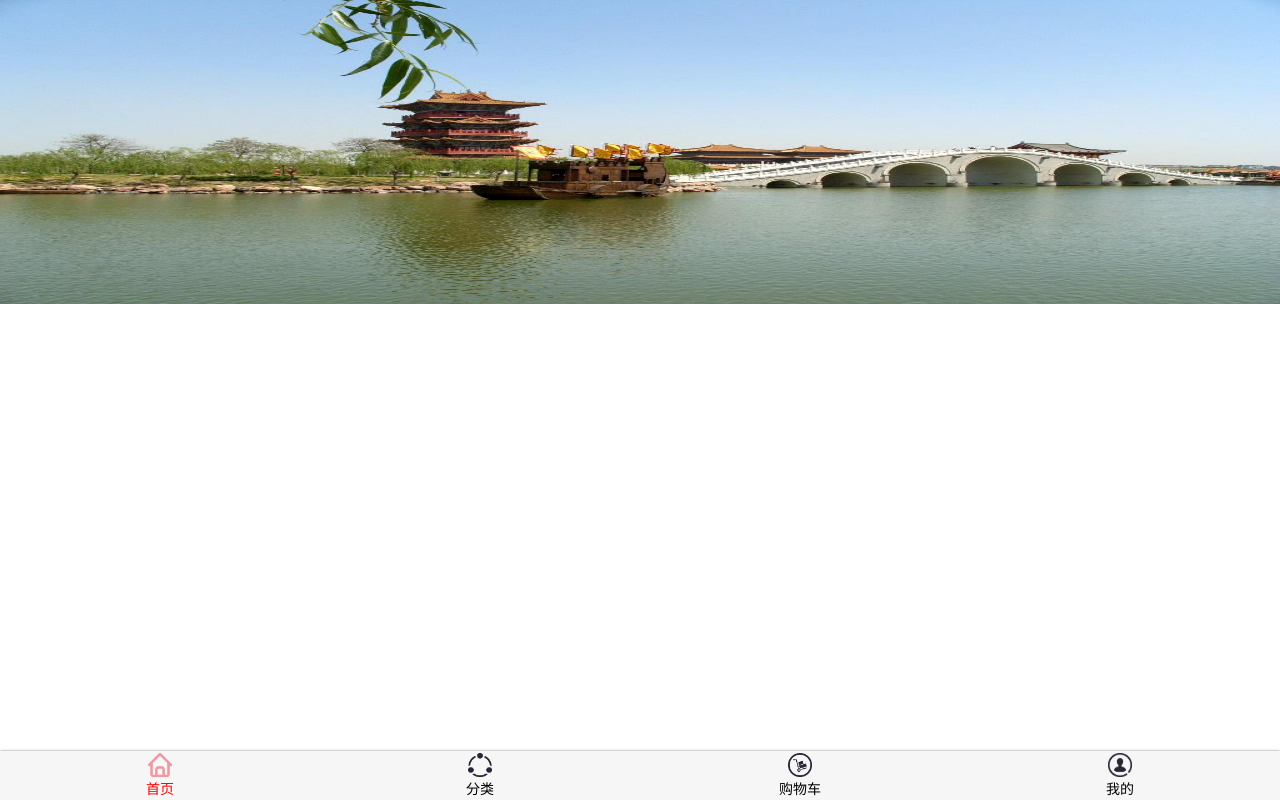
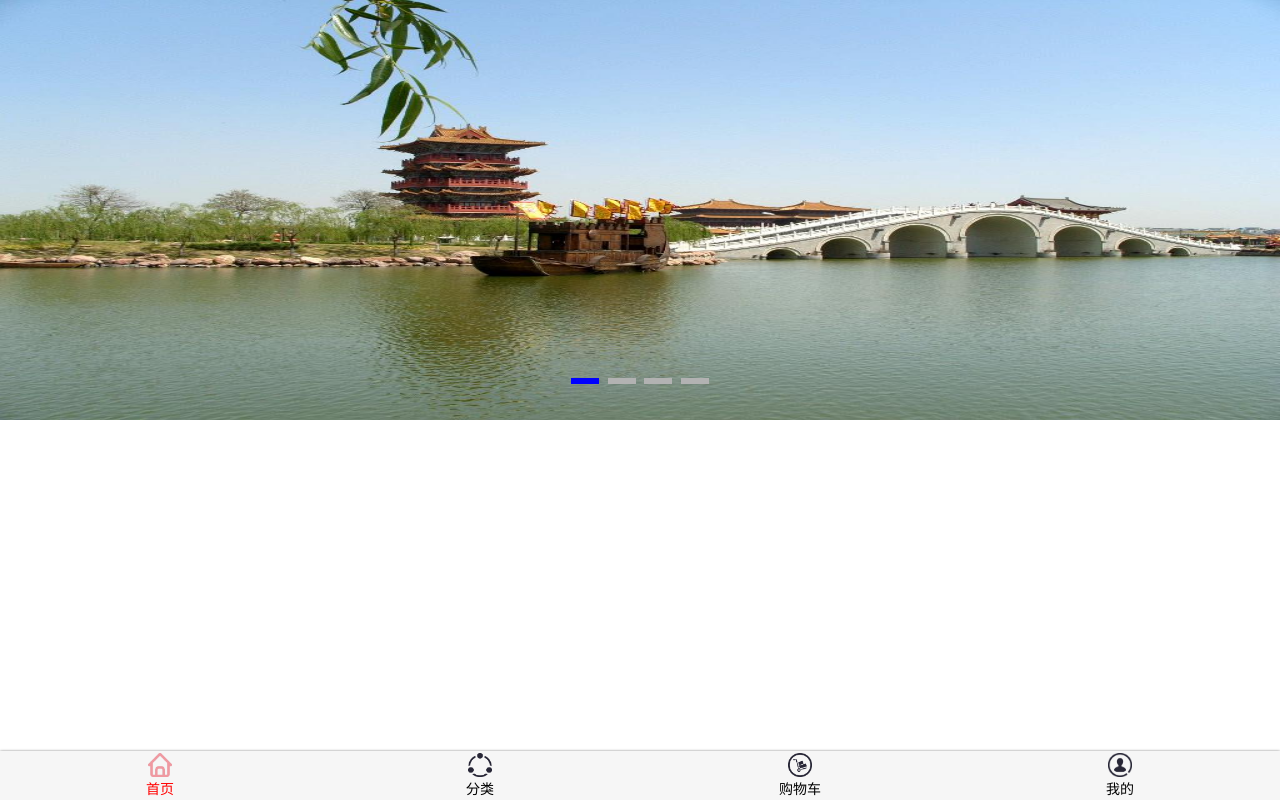
Before and after one commit to liuchuanjun/superMarket, a Vue app: page /home in a window 1280 px wide. Built offline with nearby package versions, Linux system fonts and the light colour scheme; the HTML template or start-up script is replaced by a standard one.

Commit message:
banner 模块
banner 模块修改 增加sass编译

```diff
--- a/src/components/common/banner/Banner.vue
+++ b/src/components/common/banner/Banner.vue
@@ -1,40 +1,182 @@
-<template lang="html">
-  <div class="swiper-container">
-    <div class="swiper-warp">
-      <img src="@/assets/img/timg.jpg" alt="">
-      <img src="@/assets/img/timg1.jpg" alt="">
-      <img src="@/assets/img/timg2.jpg" alt="">
-      <img src="@/assets/img/timg3.jpg" alt="">
-    </div>
-  </div>
+<template>
+<div class="carousel-wrap carousel-height" id="carousel">
+<transition-group tag="ul" class='slide-ul' name="list">
+  <li v-for="(list,index) in slideList"
+  v-bind:key="list.id"
+  v-show="index===currentIndex"
+  @mouseover="stop"
+  @mouseleave="go"
+  @touchstart.prevent.stop="handleStart"
+  @touchmove.prevent.stop="handleMove"
+  @touchend.prevent.stop="handleEnd">
+    <a href="#" >
+      <img :src="list.image">
+    </a>
+  </li>
+</transition-group>
+<div class="carousel-items">
+  <span v-for="(item,index) in slideList.length" :class="{'active':index===currentIndex}" @mouseover="change(index)" :key="index"></span>
+</div>
+</div>
 </template>
-
 <script>
 export default {
+  data() {
+  return{
+    currentIndex:0,//图片索引
+    timer: null,
+    startX: 0,
+    disX: 0
+  }
+},
+props: {
+  slideList: {
+    type: Array,
+    default: () => []
+  },
+  slidTime: {
+    type: String,
+    default: "3000"
+  }
+},
+methods:{
+  go() {
+    this.timer = setInterval(() => {
+      this.autoPlay()
+    }, this.slidTime)
+  },
+  stop() {
+    clearInterval(this.timer)
+    this.timer = null
+  },
+  change(index) {
+    this.currentIndex = index
+  },
+  autoPlay() {
+    this.currentIndex++
+    if (this.currentIndex > this.slideList.length - 1) {
+      this.currentIndex = 0
+    }
+  },
+  handleStart(e){
+
+    clearInterval(this.timer)
+    this.timer = null
+    this.startX = e.targetTouches[0].pageX;
+  },
+  handleMove(e){
+
+    clearInterval(this.timer)
+
+    this.disX = e.targetTouches[0].pageX - this.startX
+
+    alert(this.disX)
+
+    // if(this.disX < 0){
+    //
+    //   if (this.currentIndex == 0) {
+    //     this.currentIndex = this.slideList.length - 1
+    //   }
+    //   else {
+    //
+    //     this.currentIndex--
+    //   }
+    // }
+    // else if(this.disX > 0){
+    //
+    //   if (this.currentIndex > this.slideList.length - 1) {
+    //     this.currentIndex = 0
+    //   }
+    //   else {
+    //     this.currentIndex++
+    //   }
+    // }
+  },
+  handleEnd(){
+    this.timer = setInterval(() => {
+      this.autoPlay()
+    }, this.slidTime)
+  }
+},
+mounted() {
+  //在DOM加载完成后，下个tick中开始轮播
+  this.$nextTick(() => {
+    this.timer = setInterval(() => {
+    this.autoPlay()
+    }, this.slidTime)
+  })
+}
 }
 </script>
+<style lang="scss" scoped>
 
-<style lang="css">
-
-.swiper-container {
+.carousel-wrap {
+  position: relative;
+  height:30rem;
   width: 100%;
-  height: 38vh;
-
-  position: relative;
-
-  background-color: yellow;
+  overflow: hidden;
+  // 删除
+  background-color: #fff;
+  }
+@media screen and (max-width:768px){
+  .carousel-height{
+  height:17rem;
+  }
+}
+@media screen and (max-width:992px) and (min-width: 768px){
+  .carousel-height{
+  height:30rem;
+  }
+}
+.slide-ul {
+  width: 100%;
+  height: 100%;
+  li {
+      position: absolute;
+      width: 100%;
+      height: 100%;
+      img {
+      width: 100%;
+      height: 100%;
+    }
+  }
 }
 
-.swiper-container .swiper-warp {
+.carousel-items {
+  position: absolute;
+  z-index: 10;
+  top: 90%;
+  width: 100%;
+  margin: 0 auto;
+  text-align: center;
+  font-size: 0;
+  span {
+    display: inline-block;
+    height: 0.4rem;
+    width: 2rem;
+    margin: 0 0.3rem;
+    background-color: #b2b2b2;
+    cursor: pointer;
+  }
+  .active {
+    background-color: blue;
+  }
+}
+  .list-enter-to {
+    transition: all 1s ease;
+    transform: translateX(0);
+  }
 
-  position: absolute;
-  height: 100%;
-  overflow-x: hidden;
+.list-leave-active {
+  transition: all 1s ease;
+  transform: translateX(-100%)
 }
 
-.swiper-container .swiper-warp img {
+.list-enter {
+  transform: translateX(100%)
+}
 
-  width: 100vw;
-  height: 100%;
+.list-leave {
+  transform: translateX(0)
 }
 </style>
--- a/src/components/common/tabBarItem/TabBarItem.vue
+++ b/src/components/common/tabBarItem/TabBarItem.vue
@@ -10,7 +10,6 @@
 export default {
   data(){
     return{
-      //isShow: false
     }
   },
   props: {
--- a/src/views/home/Home.vue
+++ b/src/views/home/Home.vue
@@ -1,5 +1,6 @@
 <template lang="html">
-  <Banner></Banner>
+  <Banner :slideList = "imgList" slidTime = "2000">
+  </Banner>
 </template>
 
 <script>
@@ -8,7 +9,17 @@ import Banner from 'components/common/banner/Banner'
 export default {
   name: 'home',
   components: {
-    Banner
+    Banner,
+  },
+  data(){
+    return {
+      imgList: [
+        {"id":0,"image":require('@/assets/img/timg.jpg')} ,
+        {"id":1,"image":require('@/assets/img/timg1.jpg')} ,
+        {"id":2,"image":require('@/assets/img/timg2.jpg')} ,
+        {"id":3,"image":require('@/assets/img/timg3.jpg')} ,
+      ]
+    }
   }
 }
 </script>
```
Also changed, not shown: package.json (+7 -2 lines), 1 other file (tests, documents, lock files or other folders).
